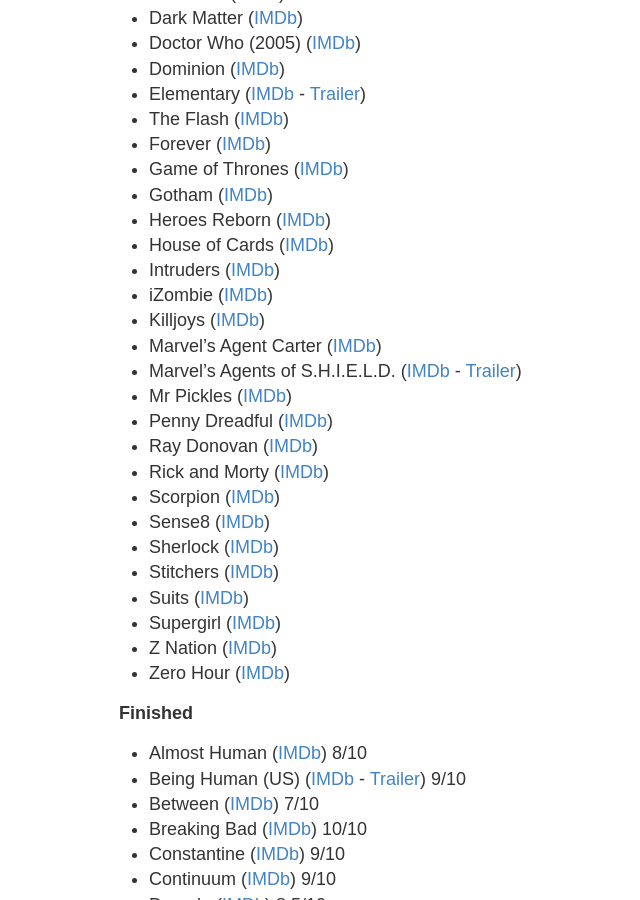
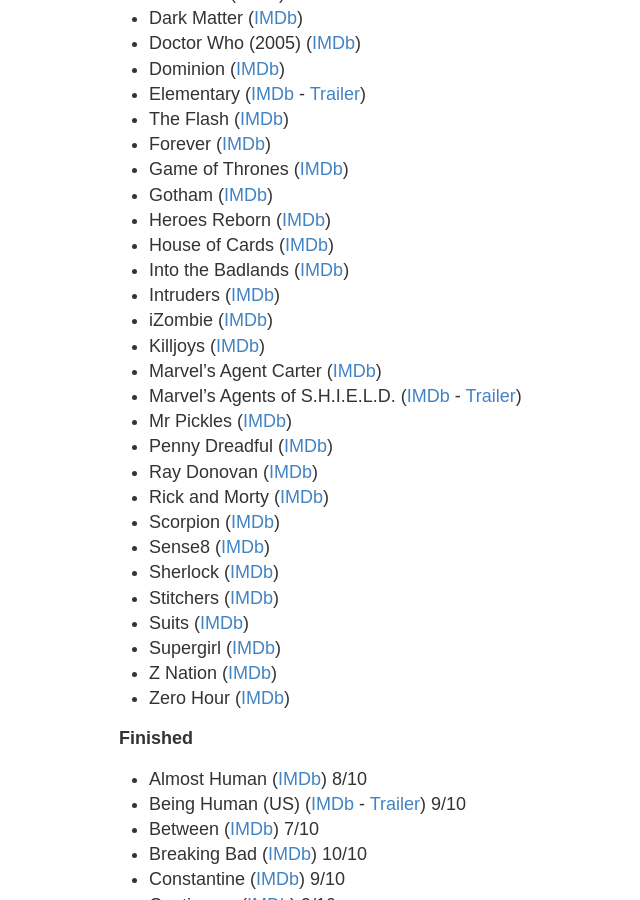
Before and after one commit to stevehansen/stevehansen.github.io, a Jekyll site: the page built from series.md, in a window 1280 px wide and 900 px high, scrolled down 553 px. Shown: the whole window, without its empty margins (121-761 px from the left). Built offline with Jekyll 4.4.1, drawn with Linux system fonts in a browser that asks for light colours; comment, search, counter and statistics services are not loaded.

Commit message:
Added Into the Badlands

```diff
--- a/series.md
+++ b/series.md
@@ -32,6 +32,7 @@
 * Gotham ([IMDb](http://www.imdb.com/title/tt3749900/))
 * Heroes Reborn ([IMDb](http://www.imdb.com/title/tt3556944/))
 * House of Cards ([IMDb](http://www.imdb.com/title/tt1856010/))
+* Into the Badlands ([IMDb](http://www.imdb.com/title/tt3865236/))
 * Intruders ([IMDb](http://www.imdb.com/title/tt3552166/))
 * iZombie ([IMDb](http://www.imdb.com/title/tt3501584/))
 * Killjoys ([IMDb](http://www.imdb.com/title/tt3952222/))
```
